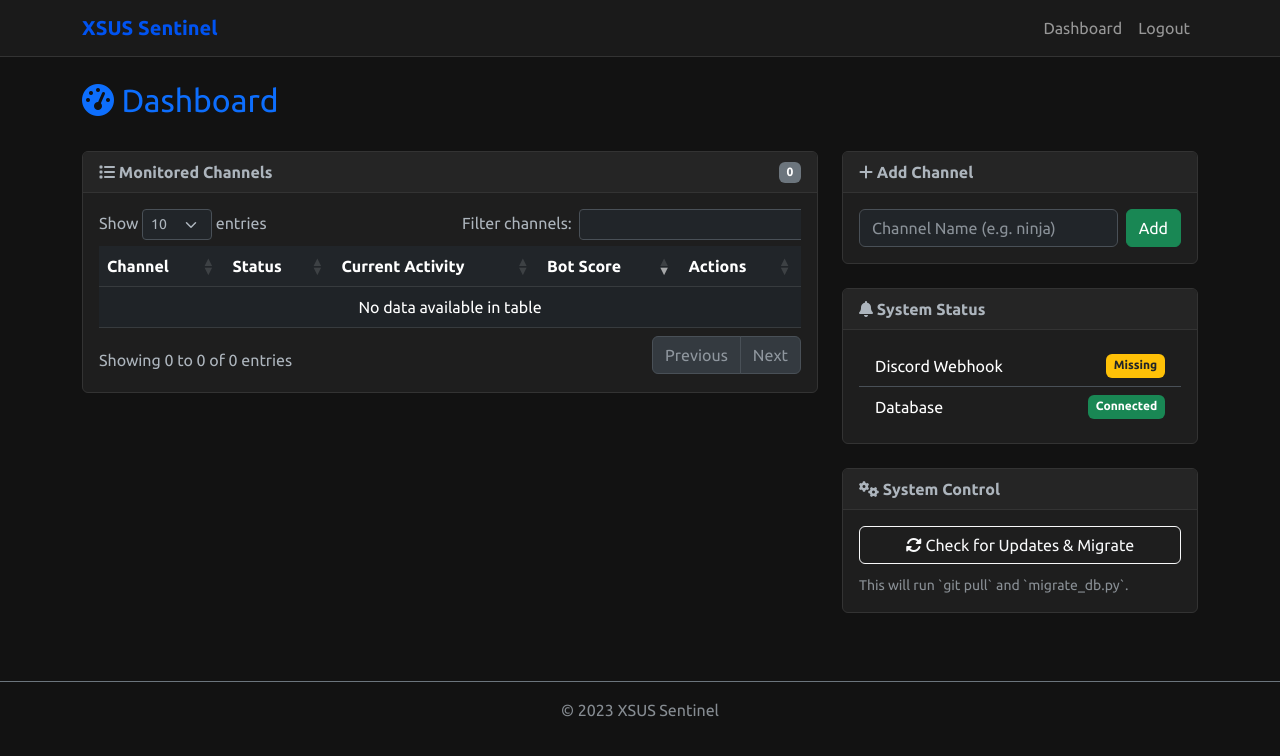
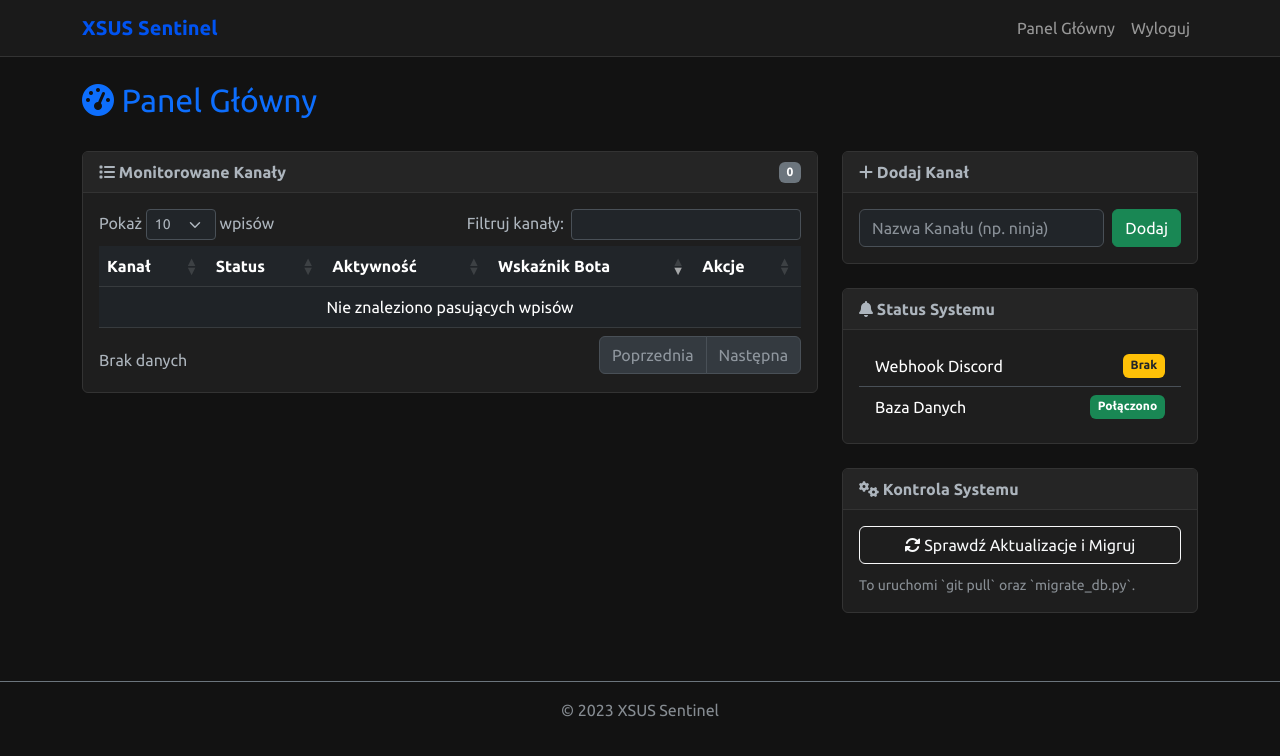
Before and after one commit to Xsusel/Twitchbotpanel, a Flask app: page / in a window 1280 px wide. Shown: the top 756 px of the page. Run offline with Flask 3, Linux system fonts and the light colour scheme; the visitor is signed in with stand-in values (Sample User, id 1); some libraries are stand-ins or nearby versions.

Commit message:
Translate panel to Polish and fix channel status monitoring
- Translated all templates (base, login, dashboard, channel, stream, user) to Polish.
- Localized DataTables configuration.
- Translated flash messages in routes.
- Fixed channel status issue by stripping whitespace from channel names.
- Improved bot logic to dynamically handle channel removals and synchronize with DB.

Co-authored-by: Xsusel <117900259+Xsusel@users.noreply.github.com>

```diff
--- a/app/routes.py
+++ b/app/routes.py
@@ -207,7 +207,7 @@ def export_pdf(channel_id):
     messages = ChatMessage.query.filter_by(channel_id=channel_id).order_by(ChatMessage.timestamp.desc()).limit(100).all()
 
     if not latest_analysis or not latest_stats:
-        flash("Not enough data for report.")
+        flash("Brak wystarczających danych do raportu.")
         return redirect(url_for('main.channel_detail', channel_id=channel_id))
 
     pdf_bytes = generate_pdf_report(channel, latest_stats, latest_analysis, messages)
@@ -244,13 +244,14 @@ def api_network(channel_id):
 def add_channel():
     name = request.form.get('channel_name')
     if name:
+        name = name.strip()
         if not Channel.query.filter_by(name=name).first():
             channel = Channel(name=name)
             db.session.add(channel)
             db.session.commit()
-            flash(f'Channel {name} added.')
+            flash(f'Kanał {name} dodany.')
         else:
-            flash(f'Channel {name} already exists.')
+            flash(f'Kanał {name} już istnieje.')
     return redirect(url_for('main.index'))
 
 @main.route('/remove_channel/<int:channel_id>')
@@ -260,14 +261,14 @@ def remove_channel(channel_id):
     if channel:
         db.session.delete(channel)
         db.session.commit()
-        flash(f'Channel {channel.name} removed.')
+        flash(f'Kanał {channel.name} usunięty.')
     return redirect(url_for('main.index'))
 
 @main.route('/analyze/<int:channel_id>')
 @login_required
 def trigger_analysis(channel_id):
     analyze_channel.delay(channel_id)
-    flash('Analysis started.')
+    flash('Analiza rozpoczęta.')
     return redirect(url_for('main.channel_detail', channel_id=channel_id))
 
 @main.route('/user/<username>')
@@ -277,7 +278,7 @@ def user_profile(username):
     messages = ChatMessage.query.filter_by(username=username).order_by(ChatMessage.timestamp.desc()).all()
 
     if not messages:
-        flash(f'User {username} not found in database.')
+        flash(f'Użytkownik {username} nie znaleziony w bazie.')
         return redirect(url_for('main.index'))
 
     total_messages = len(messages)
@@ -315,7 +316,7 @@ def update_app():
         # Attempt migration via python directly
         subprocess.run(["python3", "migrate_db.py"], check=True)
 
-        flash('Update and migration initiated. Please restart services manually if needed.')
+        flash('Rozpoczęto aktualizację i migrację. W razie potrzeby zrestartuj usługi ręcznie.')
     except Exception as e:
-        flash(f'Update failed: {e}')
+        flash(f'Aktualizacja nieudana: {e}')
     return redirect(url_for('main.index'))
--- a/app/templates/base.html
+++ b/app/templates/base.html
@@ -74,10 +74,10 @@
             <div class="collapse navbar-collapse" id="navbarNav">
                 <ul class="navbar-nav ms-auto">
                     <li class="nav-item">
-                        <a class="nav-link" href="{{ url_for('main.index') }}">Dashboard</a>
+                        <a class="nav-link" href="{{ url_for('main.index') }}">Panel Główny</a>
                     </li>
                     <li class="nav-item">
-                        <a class="nav-link" href="{{ url_for('auth.logout') }}">Logout</a>
+                        <a class="nav-link" href="{{ url_for('auth.logout') }}">Wyloguj</a>
                     </li>
                 </ul>
             </div>
--- a/app/templates/dashboard.html
+++ b/app/templates/dashboard.html
@@ -3,7 +3,7 @@
 {% block content %}
 <div class="row mb-4">
     <div class="col-12">
-        <h2 class="text-primary"><i class="fas fa-tachometer-alt"></i> Dashboard</h2>
+        <h2 class="text-primary"><i class="fas fa-tachometer-alt"></i> Panel Główny</h2>
     </div>
 </div>
 
@@ -11,7 +11,7 @@
     <div class="col-md-8">
         <div class="card">
             <div class="card-header d-flex justify-content-between align-items-center">
-                <span><i class="fas fa-list"></i> Monitored Channels</span>
+                <span><i class="fas fa-list"></i> Monitorowane Kanały</span>
                 <span class="badge bg-secondary">{{ channels|length }}</span>
             </div>
             <div class="card-body">
@@ -19,11 +19,11 @@
                     <table id="channelsTable" class="table table-dark table-hover table-striped">
                         <thead>
                             <tr>
-                                <th>Channel</th>
+                                <th>Kanał</th>
                                 <th>Status</th>
-                                <th>Current Activity</th>
-                                <th>Bot Score</th>
-                                <th>Actions</th>
+                                <th>Aktywność</th>
+                                <th>Wskaźnik Bota</th>
+                                <th>Akcje</th>
                             </tr>
                         </thead>
                         <tbody>
@@ -36,14 +36,14 @@
                                 </td>
                                 <td>
                                     {% if channel.is_active %}
-                                        <span class="badge bg-success">Active</span>
+                                        <span class="badge bg-success">Aktywny</span>
                                     {% else %}
-                                        <span class="badge bg-danger">Inactive</span>
+                                        <span class="badge bg-danger">Nieaktywny</span>
                                     {% endif %}
                                 </td>
                                 <td>
                                     {% if channel.is_live %}
-                                        <span class="badge bg-danger animate-pulse">LIVE</span>
+                                        <span class="badge bg-danger animate-pulse">NA ŻYWO</span>
                                         <small class="d-block text-muted">{{ channel.game_name }}</small>
                                     {% else %}
                                         <span class="badge bg-secondary">Offline</span>
@@ -61,10 +61,10 @@
                                 </td>
                                 <td>
                                     <div class="btn-group btn-group-sm">
-                                        <a href="{{ url_for('main.channel_detail', channel_id=channel.id) }}" class="btn btn-outline-info" title="Details">
+                                        <a href="{{ url_for('main.channel_detail', channel_id=channel.id) }}" class="btn btn-outline-info" title="Szczegóły">
                                             <i class="fas fa-chart-line"></i>
                                         </a>
-                                        <a href="{{ url_for('main.remove_channel', channel_id=channel.id) }}" class="btn btn-outline-danger" onclick="return confirm('Are you sure?')" title="Remove">
+                                        <a href="{{ url_for('main.remove_channel', channel_id=channel.id) }}" class="btn btn-outline-danger" onclick="return confirm('Jesteś pewien?')" title="Usuń">
                                             <i class="fas fa-trash"></i>
                                         </a>
                                     </div>
@@ -80,44 +80,44 @@
 
     <div class="col-md-4">
         <div class="card mb-4">
-            <div class="card-header"><i class="fas fa-plus"></i> Add Channel</div>
+            <div class="card-header"><i class="fas fa-plus"></i> Dodaj Kanał</div>
             <div class="card-body">
                 <form action="{{ url_for('main.add_channel') }}" method="POST" class="d-flex gap-2">
-                    <input type="text" name="channel_name" class="form-control" placeholder="Channel Name (e.g. ninja)" required>
-                    <button type="submit" class="btn btn-success">Add</button>
+                    <input type="text" name="channel_name" class="form-control" placeholder="Nazwa Kanału (np. ninja)" required>
+                    <button type="submit" class="btn btn-success">Dodaj</button>
                 </form>
             </div>
         </div>
 
         <div class="card mb-4">
-            <div class="card-header"><i class="fas fa-bell"></i> System Status</div>
+            <div class="card-header"><i class="fas fa-bell"></i> Status Systemu</div>
             <div class="card-body">
                 <ul class="list-group list-group-flush bg-transparent">
                     <li class="list-group-item bg-transparent text-white d-flex justify-content-between">
-                        <span>Discord Webhook</span>
+                        <span>Webhook Discord</span>
                         {% if config.DISCORD_WEBHOOK_URL %}
-                            <span class="badge bg-success">Configured</span>
+                            <span class="badge bg-success">Skonfigurowany</span>
                         {% else %}
-                            <span class="badge bg-warning text-dark">Missing</span>
+                            <span class="badge bg-warning text-dark">Brak</span>
                         {% endif %}
                     </li>
                     <li class="list-group-item bg-transparent text-white d-flex justify-content-between">
-                        <span>Database</span>
-                        <span class="badge bg-success">Connected</span>
+                        <span>Baza Danych</span>
+                        <span class="badge bg-success">Połączono</span>
                     </li>
                 </ul>
             </div>
         </div>
 
         <div class="card">
-            <div class="card-header"><i class="fas fa-cogs"></i> System Control</div>
+            <div class="card-header"><i class="fas fa-cogs"></i> Kontrola Systemu</div>
             <div class="card-body">
                 <form action="{{ url_for('main.update_app') }}" method="POST">
                     <button type="submit" class="btn btn-outline-light w-100 mb-2">
-                        <i class="fas fa-sync-alt"></i> Check for Updates & Migrate
+                        <i class="fas fa-sync-alt"></i> Sprawdź Aktualizacje i Migruj
                     </button>
                 </form>
-                <small class="text-muted">This will run `git pull` and `migrate_db.py`.</small>
+                <small class="text-muted">To uruchomi `git pull` oraz `migrate_db.py`.</small>
             </div>
         </div>
     </div>
@@ -131,7 +131,18 @@
             "order": [[ 3, "desc" ]], // Sort by Bot Score desc
             "pageLength": 10,
             "language": {
-                "search": "Filter channels:"
+                "search": "Filtruj kanały:",
+                "lengthMenu": "Pokaż _MENU_ wpisów",
+                "info": "Wyświetlono _START_ do _END_ z _TOTAL_ wpisów",
+                "infoEmpty": "Brak danych",
+                "infoFiltered": "(przefiltrowano z _MAX_ wpisów)",
+                "zeroRecords": "Nie znaleziono pasujących wpisów",
+                "paginate": {
+                    "first": "Pierwsza",
+                    "last": "Ostatnia",
+                    "next": "Następna",
+                    "previous": "Poprzednia"
+                }
             }
         });
     });
```
Also changed, not shown: app/templates/channel.html (+34 -34 lines), app/templates/login.html (+4 -4 lines), app/templates/stream_detail.html (+6 -6 lines), app/templates/user.html (+11 -11 lines), bot/bot.py (+14 -4 lines).
